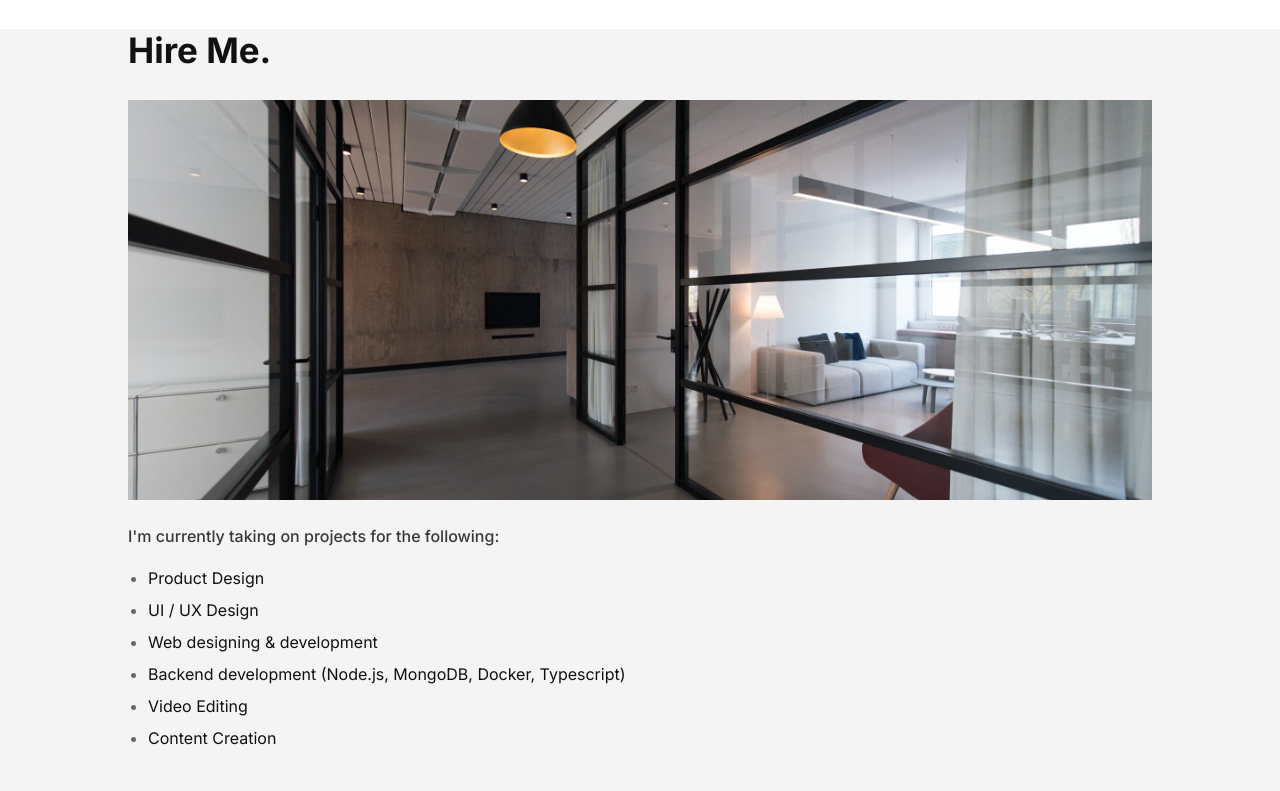
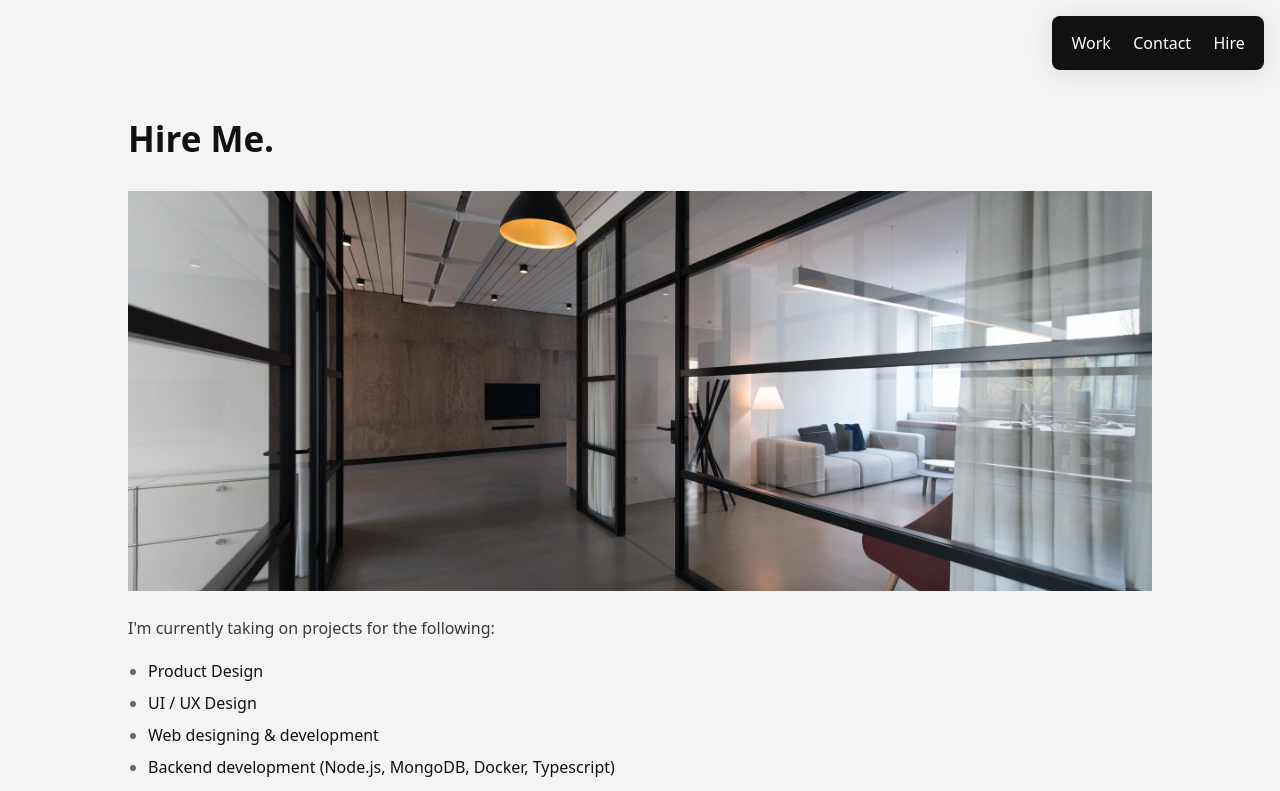
Before and after one commit to haneenmahd/haneenmahd.github.io, a React (Vite) app: page /hire-me in a window 1280 px wide. Shown: the top 791 px of the page. Built offline with nearby package versions, Linux system fonts and the light colour scheme.

Commit message:
Update navbar and hero content

```diff
--- a/src/App.jsx
+++ b/src/App.jsx
@@ -4,17 +4,12 @@ import theme from './theme'
 import FadeInAnimation from './animations/FadeIn'
 
 const AppStyle = styled.div`
-  min-height: 100vh;
   max-width: 100%;
   background-color: ${theme.light.mainBg};
   color: ${theme.light.textColor};
 
-  &:first-child {
-    padding-top: 50px;
-  }
-
   > * {
-    animation: ${FadeInAnimation} 0.8s;
+    animation: ${FadeInAnimation} 1s;
   }
 `
 
--- a/src/animations/FadeIn.js
+++ b/src/animations/FadeIn.js
@@ -2,13 +2,11 @@ import { keyframes } from 'styled-components'
 
 const FadeIn = keyframes`
   0% {
-    opacity: 0.3;
-    transform: translateY(30px);
+    opacity: 0;
   }
 
   100% {
     opacity: 1;
-    transform: translateY(0);
   }
 `
 
--- a/src/components/Main.jsx
+++ b/src/components/Main.jsx
@@ -1,5 +1,5 @@
 import React, { useEffect, useState } from 'react'
-import styled, { keyframes } from 'styled-components'
+import styled, { css, keyframes } from 'styled-components'
 import theme from '../theme'
 import Links from './Links'
 import Image from './Image'
@@ -11,6 +11,7 @@ const MainStyle = styled.article`
   min-height: 90vh;
   max-width: 100vw;
   display: flex;
+  flex-direction: column;
   align-items: center;
   justify-content: center;
   color: ${theme.light.textColor};
@@ -19,12 +20,13 @@ const MainStyle = styled.article`
 `
 
 const Intro = styled.div`
-  padding: 10%;
+  position: relative;
+  padding: 5%;
   display: flex;
-  flex-direction: column;
+  flex-direction: row;
   align-items: center;
-  justify-content: center;
-  max-width: 850px;
+  justify-content: space-around;
+  max-width: 100vw;
 
   > * {
     margin: 15px 0;
@@ -33,7 +35,7 @@ const Intro = styled.div`
 
 const ColorfulTextAnimation = keyframes`
   0% {
-    background-position: -200px;
+    background-position: -500px;
   }
 
   50% {
@@ -41,7 +43,7 @@ const ColorfulTextAnimation = keyframes`
   }
 
   100% {
-    background-position: 200px;
+    background-position: 500px;
   }
 `
 
@@ -49,43 +51,31 @@ const ColorfulText = styled.b`
   color: transparent;
   background: linear-gradient(45deg, #c4c4c4 -30px, #222);
   background-clip: text;
-  background-position: -200px;
-  animation: ${ColorfulTextAnimation} 10s linear infinite;
+  background-position: -500px;
+  animation: ${ColorfulTextAnimation} 20s linear infinite;
   animation-direction: normal;
   animation-fill-mode: forwards;
 `
 
 const Main = () => {
-  const [showTitle, setShowTitle] = useState(false)
-
-  useEffect(() => {
-    window.addEventListener('scroll', () => {
-      if (window.scrollY > 100) {
-        setShowTitle(true)
-      } else {
-        setShowTitle(false)
-      }
-    })
-  }, [])
-
   return (
     <MainStyle>
       <Intro>
         <Image
-          height="150px"
-          width="150px"
+          height="100px"
+          width="100px"
           url={Avatar}
-          alt="My Avatar"
+          alt="A photo of me"
           rounded
         />
         <LandingParagraph>
-          I'm <ColorfulText>Haneen</ColorfulText> — a developer and designer
-          based in <i>India</i>. I started off my career as a web designer, but
-          later I found out that my interest was in creating, designing, and
-          building new things independenlty. I also love reading books and
-          writing articles.
+          <ColorfulText>Haneen Mahdin</ColorfulText> is a full-stack developer
+          and designer building softwares and tools that improve our day-to-day
+          workflow. He recreates the definition of beautiful with{' '}
+          <b style={{ fontWeight: 500, fontStyle: 'oblique' }}>
+            rich accessibility, aesthetics, rich detail and functionality.
+          </b>
         </LandingParagraph>
-        <Links />
       </Intro>
     </MainStyle>
   )
--- a/src/components/Menu.jsx
+++ /dev/null
@@ -1,81 +0,0 @@
-import styled from 'styled-components'
-import NavLink from './NavLink'
-import { Heading } from './Text'
-import { X as XIcon } from 'react-feather'
-
-const MenuStyle = styled.div`
-  position: fixed;
-  top: 0;
-  left: ${(p) => (p.open ? '0' : '-100vw')};
-  padding: 30px;
-  min-width: 200px;
-  max-width: 300px;
-  height: 100vh;
-  color: #fafafa;
-  background-color: #1c1c1c;
-  z-index: 100;
-  box-shadow: ${(p) => (p.open ? '100px 0 100px 100vw #fafafa40' : 'none')};
-  transition: left 0.3s ease, box-shadow 0.45s ease-in;
-
-  @media screen and (min-width: 580px) {
-    display: none;
-  }
-`
-
-const HeaderContainer = styled.div`
-  display: flex;
-  align-items: center;
-  justify-content: space-between;
-`
-
-const CustomisedHeading = styled(Heading)`
-  font-size: 20px;
-`
-
-const LinksContainer = styled.div`
-  display: flex;
-  align-items: baseline;
-  flex-direction: column;
-
-  a {
-    margin: 20px 0;
-    font-size: 16px;
-  }
-`
-
-const CloseButton = styled.span`
-  background-color: transparent;
-  border-radius: 100%;
-  border: none;
-  padding: 5px;
-  height: 25px;
-  width: 25px;
-  margin: 0;
-  cursor: pointer;
-  transition: 0.3s ease;
-
-  &:focus,
-  :active {
-    background-color: #d3d3d350;
-  }
-`
-
-export default function Menu({ open, setOpen }) {
-  return (
-    <MenuStyle open={open}>
-      <HeaderContainer>
-        <CustomisedHeading>Menu</CustomisedHeading>
-        <CloseButton onClick={() => setOpen(false)}>
-          <XIcon />
-        </CloseButton>
-      </HeaderContainer>
-
-      <LinksContainer>
-        <NavLink mode="dark" to="/work" text="Work" />
-        <NavLink mode="dark" to="/blog" text="Blog" />
-        <NavLink mode="dark" to="/store" text="Store" />
-        <NavLink mode="dark" to="/hire-me" text="Hire me" />
-      </LinksContainer>
-    </MenuStyle>
-  )
-}
--- /dev/null
+++ b/src/components/NavBar.jsx
@@ -0,0 +1,69 @@
+import React from 'react'
+import styled from 'styled-components'
+
+const Container = styled.header`
+  max-width: 100vw;
+  padding: 1rem;
+  display: flex;
+  align-items: center;
+  justify-content: flex-end;
+
+  @media screen and (max-width: 560px) {
+    justify-content: center;
+  }
+`
+
+const Nav = styled.nav`
+  display: flex;
+  align-items: center;
+  width: fit-content;
+  padding: 0.5rem;
+  background-color: #111;
+  border-radius: 0.5rem;
+  box-shadow: 0 3px 26px 0 #1919191a;
+
+  @media screen and (max-width: 560px) {
+    justify-content: space-around;
+    width: 90%;
+  }
+`
+
+const Link = styled.a`
+  margin: 0 0.2rem;
+  padding: 0.5rem;
+  color: #fff;
+  text-decoration: none;
+  border-radius: 0.5rem;
+  transition: 300ms ease;
+
+  &:hover {
+    background-color: #555;
+  }
+
+  &:focus {
+    background-color: #555;
+    outline: none;
+  }
+
+  @media screen and (max-width: 560px) {
+    padding: 0.5rem;
+  }
+`
+
+export default function NavBar() {
+  return (
+    <Container>
+      <Nav>
+        <Link tabIndex={1} href="/">
+          Work
+        </Link>
+        <Link tabIndex={2} href="/">
+          Contact
+        </Link>
+        <Link tabIndex={3} href="/">
+          Hire
+        </Link>
+      </Nav>
+    </Container>
+  )
+}
--- a/src/components/Text.jsx
+++ b/src/components/Text.jsx
@@ -30,6 +30,7 @@ const LandingParagraph = styled.p`
   font-weight: 400;
   line-height: 2rem;
   color: #333;
+  max-width: 70%;
 `
 
 const Text = styled.h1`
--- a/src/index.css
+++ b/src/index.css
@@ -1,7 +1,7 @@
 @import url('https://fonts.googleapis.com/css2?family=Inter:wght@100;200;300;400;500;600;700;800;900&display=swap');
 
 * {
-  font-family: 'Inter', -apple-system, BlinkMacSystemFont, 'Segoe UI', 'Roboto',
+  font-family: system-ui, 'Inter', -apple-system, BlinkMacSystemFont, 'Segoe UI', 'Roboto',
     'Oxygen', 'Ubuntu', 'Cantarell', 'Fira Sans', 'Droid Sans', 'Helvetica Neue',
     sans-serif;
 }
--- a/src/main.jsx
+++ b/src/main.jsx
@@ -13,12 +13,10 @@ import styled from 'styled-components'
 import theme from './theme'
 import Work from './pages/Work'
 import HireMe from './pages/HireMe'
-import Footer from './components/Footer'
-import Menu from './components/Menu'
+import NavBar from './components/NavBar'
 
 function RenderingApp() {
   const location = useLocation()
-  const [menuOpen, setMenuOpen] = useState(false)
 
   useEffect(() => {
     window.scrollTo(0, 0)
@@ -30,12 +28,9 @@ function RenderingApp() {
         backgroundColor: theme.light.mainBg,
       }}
     >
-      <Menu open={menuOpen} setOpen={setMenuOpen} />
-
+      <NavBar />
       {/* React Router renderings */}
-      <Outlet context={[menuOpen, setMenuOpen]} />
-
-      <Footer />
+      <Outlet />
     </div>
   )
 }
```
